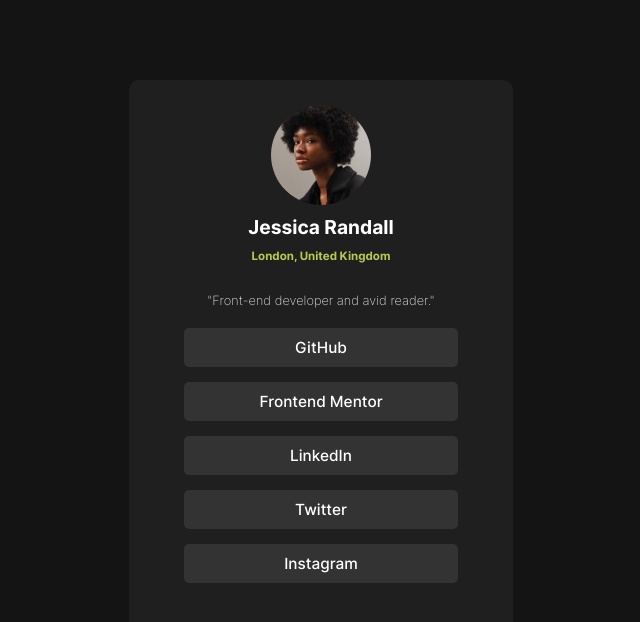
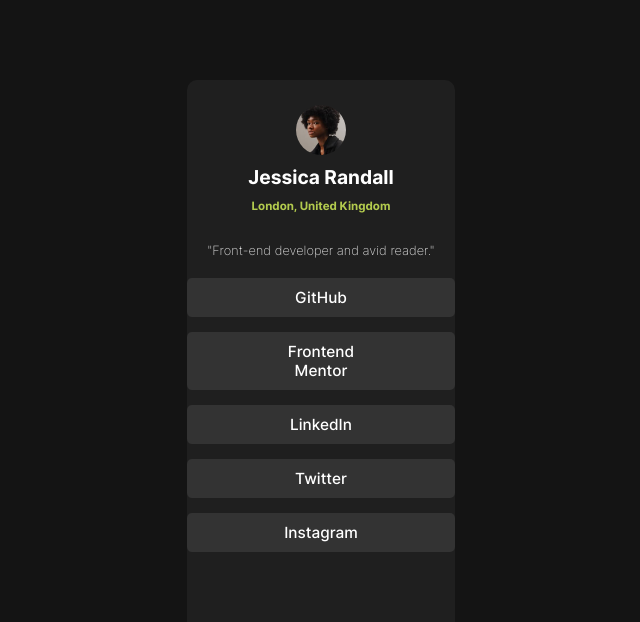
Before and after one commit to Mahagururaj/Social-links-profile, a plain HTML site: page index.html in a window 1280 px wide. Shown: the whole page, without its empty margins (319-959 px from the left). Drawn offline with Linux system fonts and the light colour scheme.

Commit message:
Add files via upload

```diff
--- a/style.css
+++ b/style.css
@@ -28,7 +28,7 @@
   }
 
   .box {
-    width: 30%;
+    width: 21%;
     height: 80%;
     background: #1f1f1f;
     display: flex;
@@ -55,8 +55,8 @@
   }
 
   img {
-    width: 100px;
-    height: 100px;
+    width: 50px;
+    height: 50px;
     border-radius: 50%;
     margin-bottom: 10px;
   }
```
